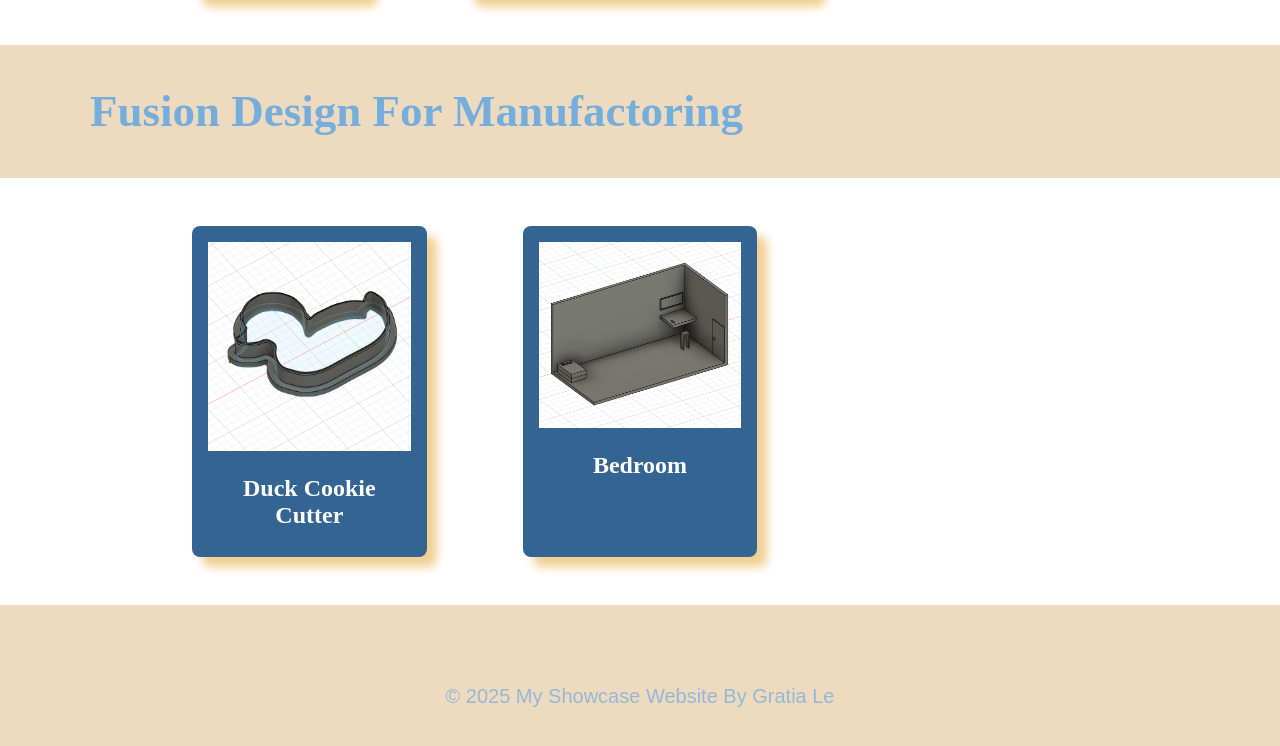
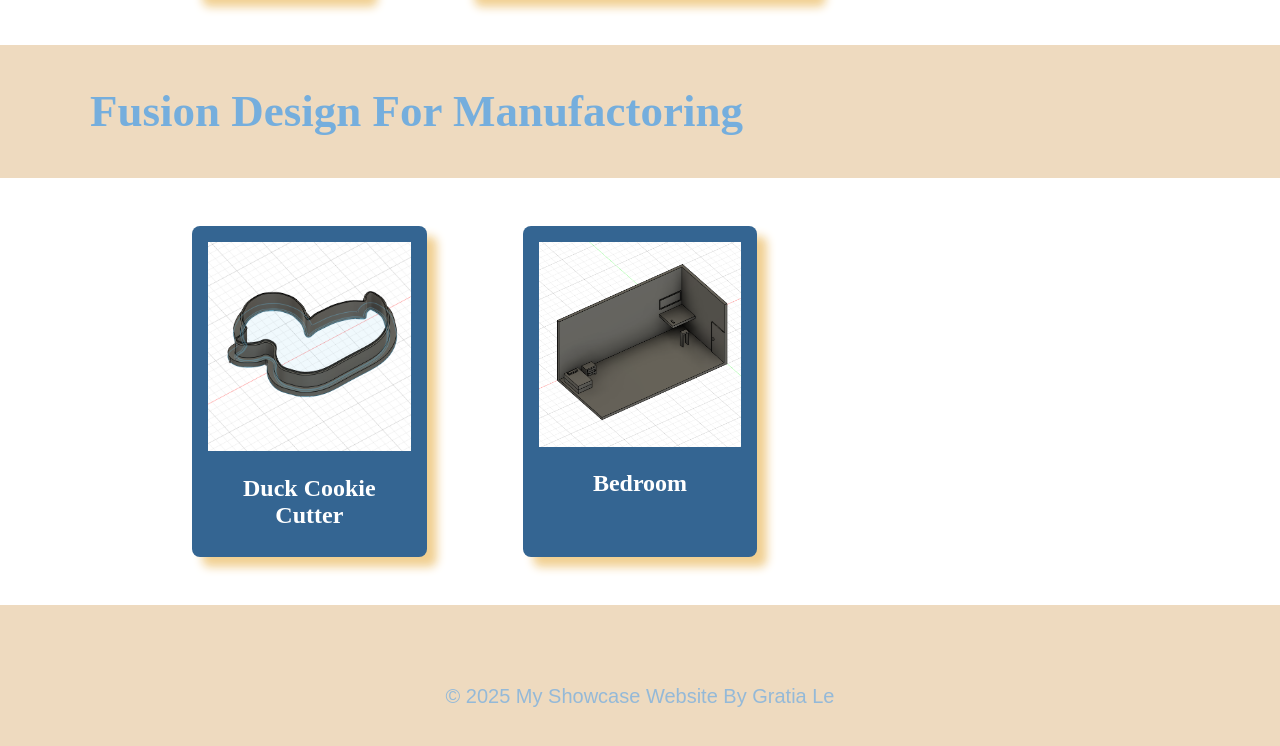
Before and after one commit to GratiaLe/MyYear10Website, a plain HTML site: page index.html in a window 1280 px wide. Shown: the part 1851-2597 px from the top of the page. Drawn offline with Linux system fonts and the light colour scheme; a web font is replaced by a local one.

Commit message:
bedroom 2 pic

```diff
--- a/index.html
+++ b/index.html
@@ -123,7 +123,7 @@
             <h2 class="topic-card-text">Duck Cookie Cutter</h2>
         </div>
         <div class="topic-card">
-            <img src="images/BedroomPicture.PNG" alt="bedroom corner">
+            <img src="images/bedroom2picture.PNG" alt="bedroom corner">
             <h2 class="topic-card-text">Bedroom</h2>
         </div>
 
```
Also changed, not shown: images/bedroom2picture.PNG (added).
